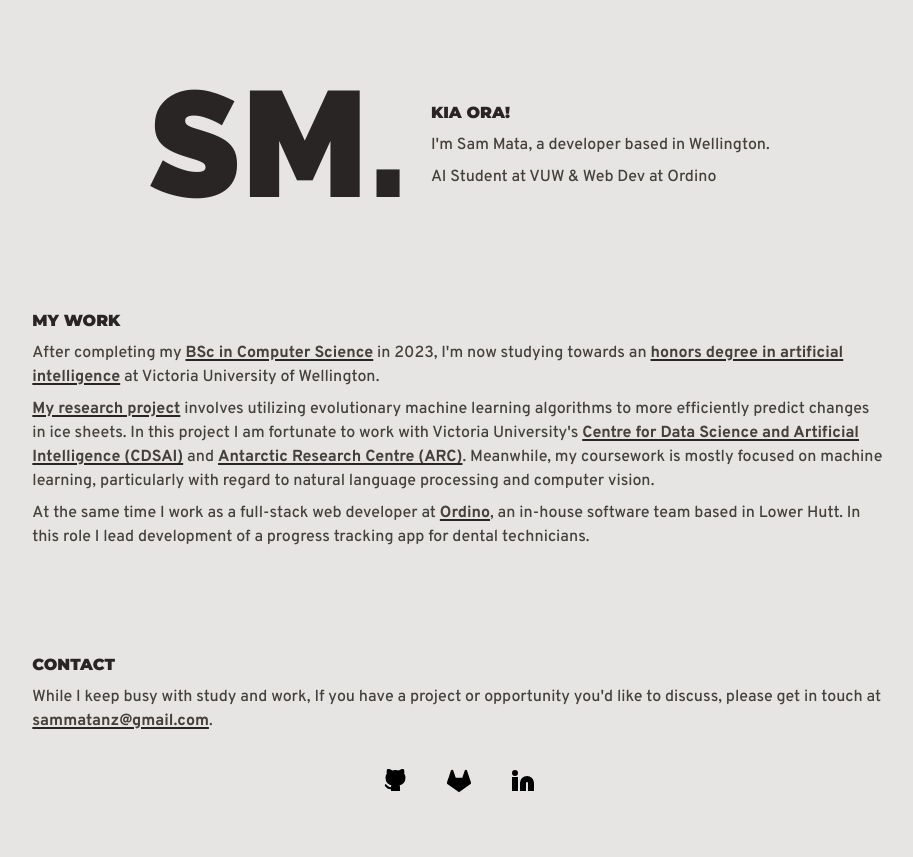
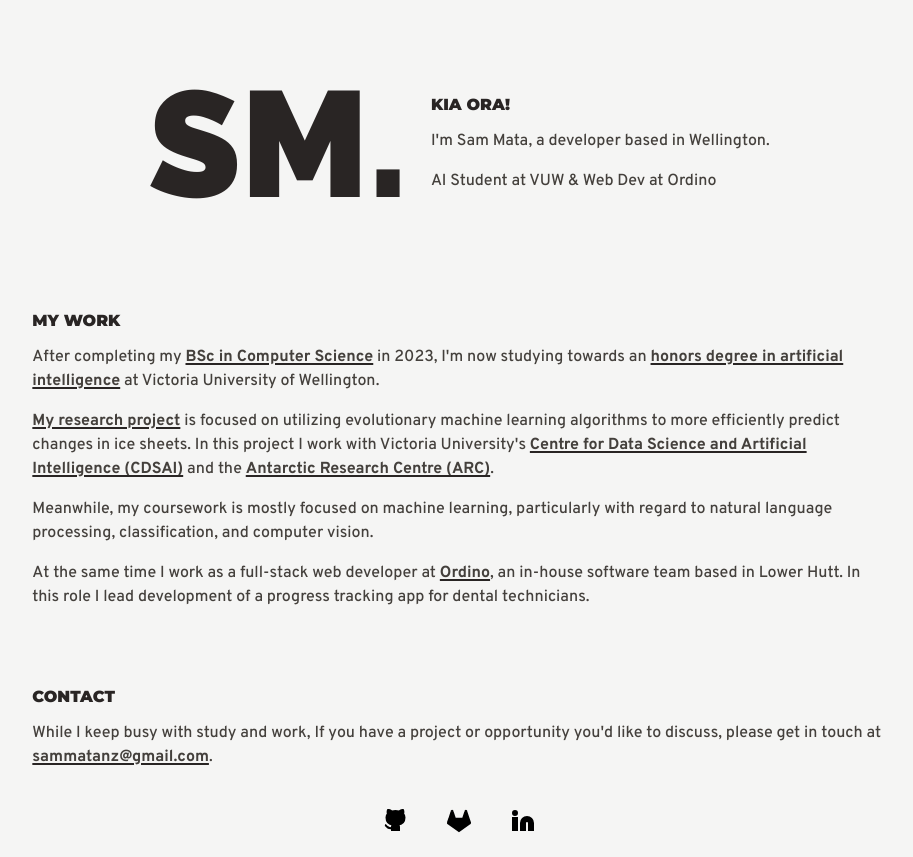
Before and after one commit to sam-mata/website, a SvelteKit app: page / in a window 1280 px wide. Shown: the whole page, without its empty margins (181-1094 px from the left). Before the commit the page ends 817 px from the top, so only its background shows below. Built offline with nearby package versions, Linux system fonts and the light colour scheme.

Commit message:
Updated Site Metadata
- Fields for author, description, and keywords entered into site metadata
- Style changes to content padding and background colour
- Content changes to coursework descriptions

```diff
--- a/src/app.html
+++ b/src/app.html
@@ -1,7 +1,10 @@
 <!doctype html>
 <html lang="en">
 	<head>
-		<meta charset="utf-8" />
+		<meta charset="utf-8"/>
+		<meta name="author" content="Sam Mata"/>
+		<meta name="description" content="Hi! I'm Sam, a student and developer based in Wellington."/>
+		<meta name="keywords" content="Sam, Mata, NZ, Machine Learning, Engineer, Software"/>
 		<link rel="icon" href="%sveltekit.assets%/favicon.png" />
 		<meta name="viewport" content="width=device-width, initial-scale=1" />
 		%sveltekit.head%
--- a/src/global.css
+++ b/src/global.css
@@ -6,7 +6,7 @@
 
 @layer base {
 	html {
-		@apply scroll-smooth bg-stone-200;
+		@apply scroll-smooth bg-stone-100;
 	}
 
 	h2 {
@@ -14,7 +14,7 @@
 	}
 
 	p {
-		@apply py-1 font-medium leading-6 font-overpass text-stone-700;
+		@apply py-2 font-medium leading-6 font-overpass text-stone-700;
 	}
 
 	a {
--- a/src/routes/+page.svelte
+++ b/src/routes/+page.svelte
@@ -15,7 +15,7 @@
 
 	<div />
 
-	<section class="pt-12 pb-24">
+	<section class="pt-12 pb-16">
 		<h2>My Work</h2>
 		<p>
 			After completing my <a
@@ -30,15 +30,17 @@
 			> at Victoria University of Wellington.
 		</p>
 		<p>
-			<a href="https://github.com/sam-mata/SeaLevelAI">My research project</a> involves
+			<a href="https://github.com/sam-mata/SeaLevelAI">My research project</a> is focused on
 			utilizing evolutionary machine learning algorithms to more efficiently predict changes
-			in ice sheets. In this project I am fortunate to work with Victoria University's
+			in ice sheets. In this project I work with Victoria University's
 			<a href="https://www.wgtn.ac.nz/cdsai"
 				>Centre for Data Science and Artificial Intelligence (CDSAI)</a
 			>
-			and <a href="https://www.wgtn.ac.nz/antarctic">Antarctic Research Centre (ARC)</a>.
+			and the <a href="https://www.wgtn.ac.nz/antarctic">Antarctic Research Centre (ARC)</a>.
+		</p>
+		<p>
 			Meanwhile, my coursework is mostly focused on machine learning, particularly with regard
-			to natural language processing and computer vision.
+			to natural language processing, classification, and computer vision.
 		</p>
 		<p>
 			At the same time I work as a full-stack web developer at <a
```
